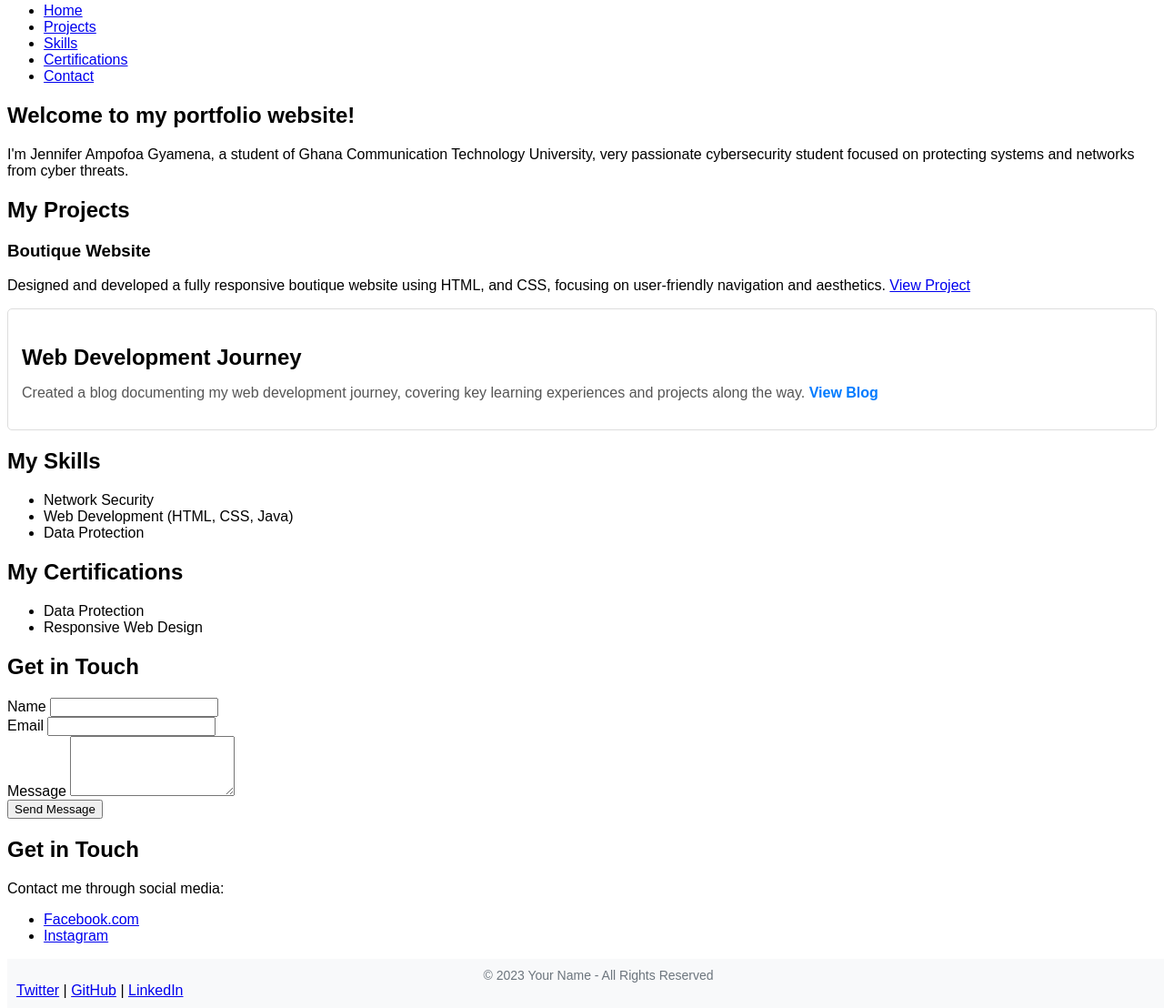
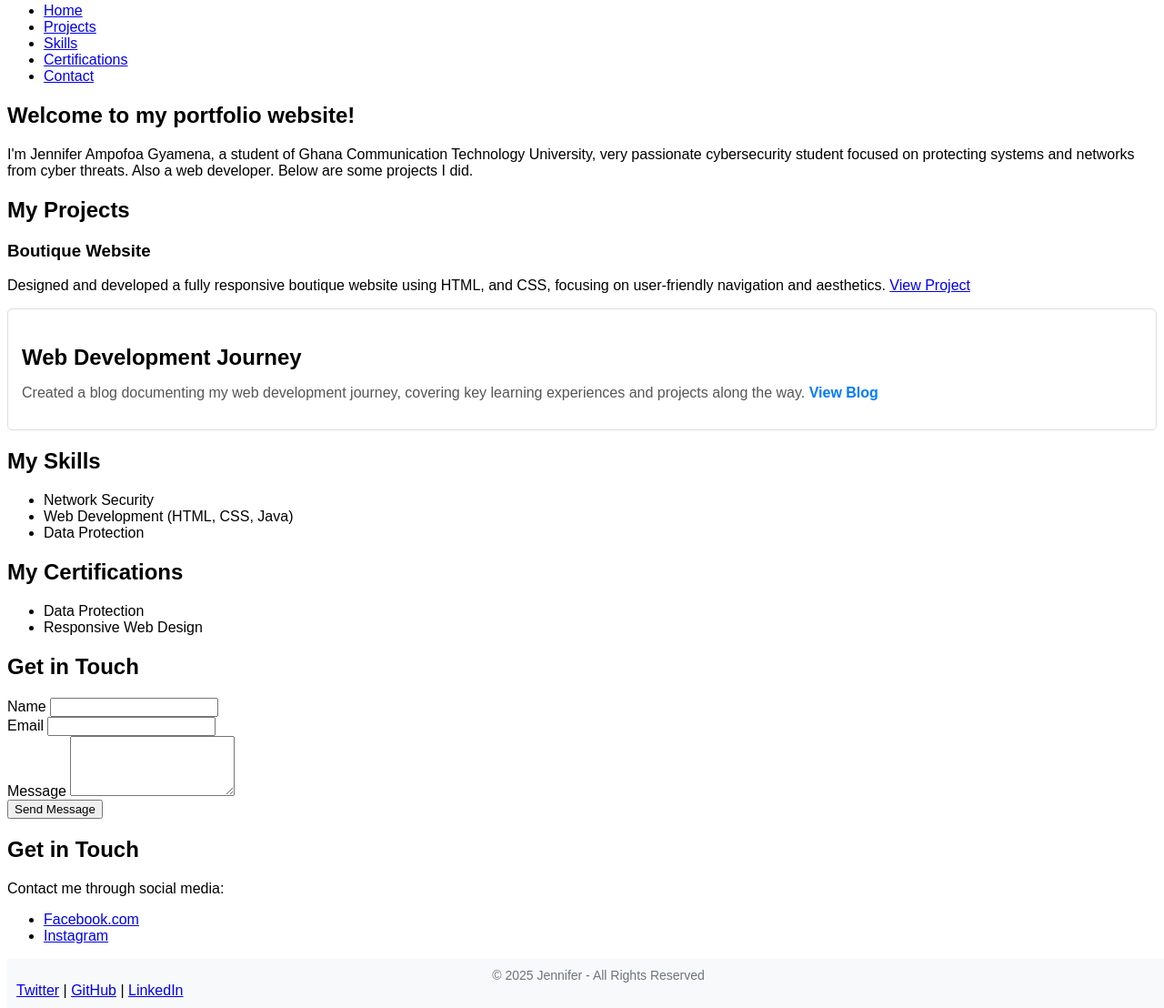
Before and after one commit to JenniferAmpofoa/My-Portfolio, a plain HTML site: page index.html in a window 1280 px wide. Shown: the part 13-1121 px from the top of the page at 91% size. Drawn offline with Linux system fonts and the light colour scheme; a script that the page names is missing.

Commit message:
Update index.html

```diff
--- a/index.html
+++ b/index.html
@@ -22,7 +22,7 @@
 
     <section id="home">
         <h1>Welcome to my portfolio website!</h1>
-        <p>I'm Jennifer Ampofoa Gyamena, a student of Ghana Communication Technology University, very passionate cybersecurity student focused on protecting systems and networks from cyber threats.</p>
+        <p>I'm Jennifer Ampofoa Gyamena, a student of Ghana Communication Technology University, very passionate cybersecurity student focused on protecting systems and networks from cyber threats. Also a web developer. Below are some projects I did.</p>
     </section>
 
 
@@ -92,7 +92,7 @@
         </ul>
 
         <footer class="text-center mt-5 mb-3">
-            <p>&copy; 2023 Your Name - All Rights Reserved</p>
+            <p>&copy; 2025 Jennifer - All Rights Reserved</p>
             <a href="https://twitter.com/yourprofile" target="_blank">Twitter</a> |
             <a href="https://github.com/yourprofile" target="_blank">GitHub</a> |
             <a href="https://linkedin.com/in/yourprofile" target="_blank">LinkedIn</a>
```
